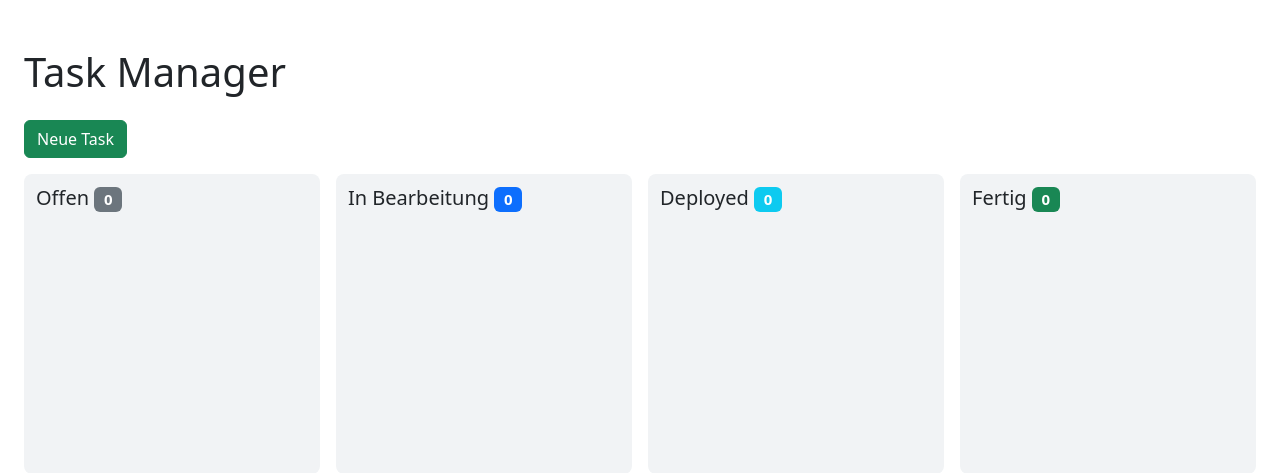
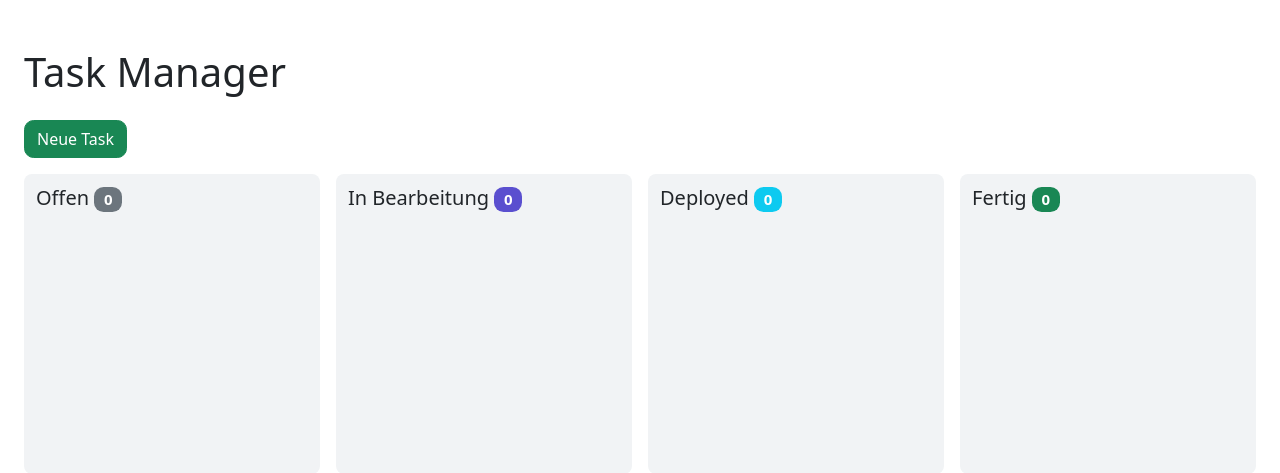
Before and after one commit to Esmifyy/TaskManager, a Spring Boot app: page /tasks in a window 1280 px wide. Shown: the top 473 px of the page. Run offline with Spring Boot 4, Linux system fonts and the light colour scheme; data that the repository does not hold is empty.

Commit message:
Customize Bootstrap look via CSS variables
Override Bootstrap 5.3's own CSS custom properties (--bs-primary,
--bs-border-radius) instead of pulling in a Sass build pipeline, plus
a subtle shadow on kanban cards.

```diff
--- a/src/main/resources/static/css/style.css
+++ b/src/main/resources/static/css/style.css
@@ -1,3 +1,10 @@
+:root {
+    --bs-primary: #5a4fcf;
+    --bs-primary-rgb: 90, 79, 207;
+    --bs-border-radius: 0.6rem;
+    --bs-border-radius-sm: 0.4rem;
+}
+
 .kanban-column {
     background-color: #f1f3f5;
     border-radius: 8px;
@@ -9,4 +16,5 @@
 
 .kanban-card {
     border-left: 4px solid #adb5bd;
+    box-shadow: 0 2px 6px rgba(0, 0, 0, 0.08);
 }
```
